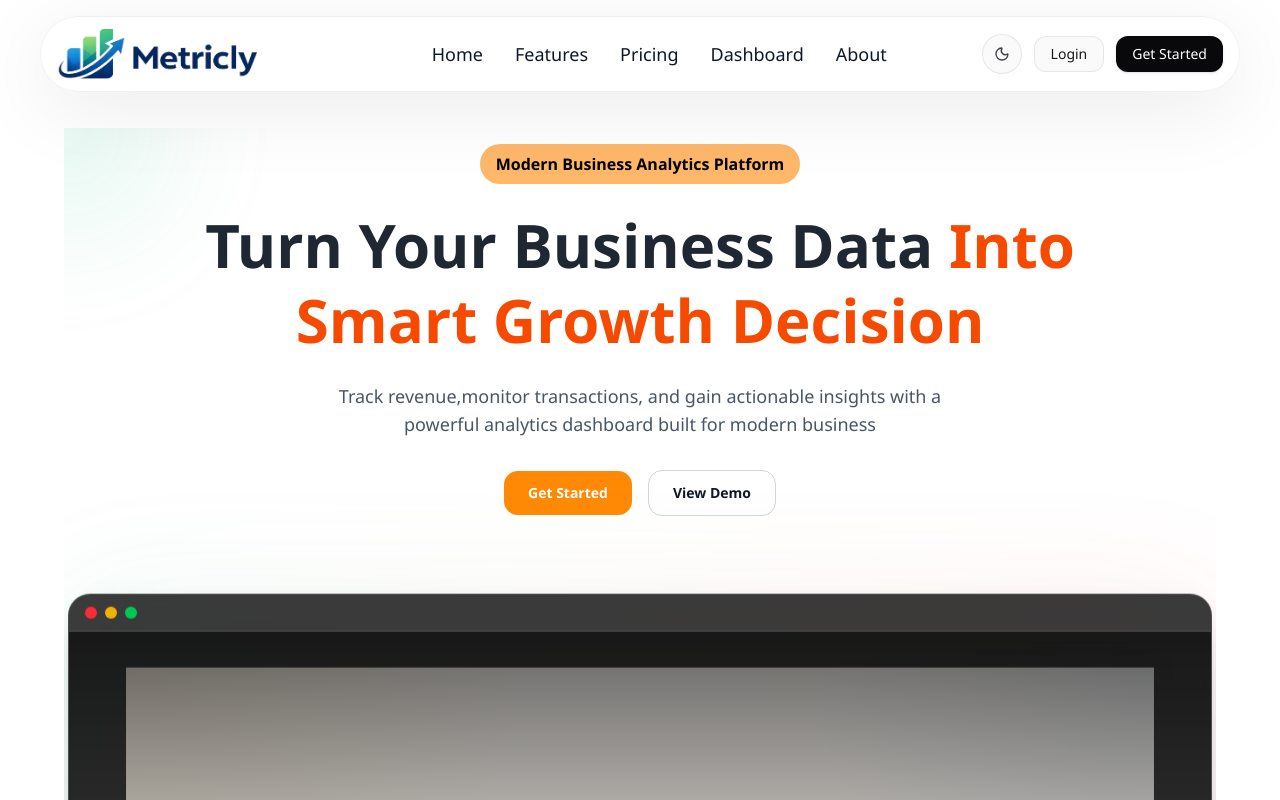
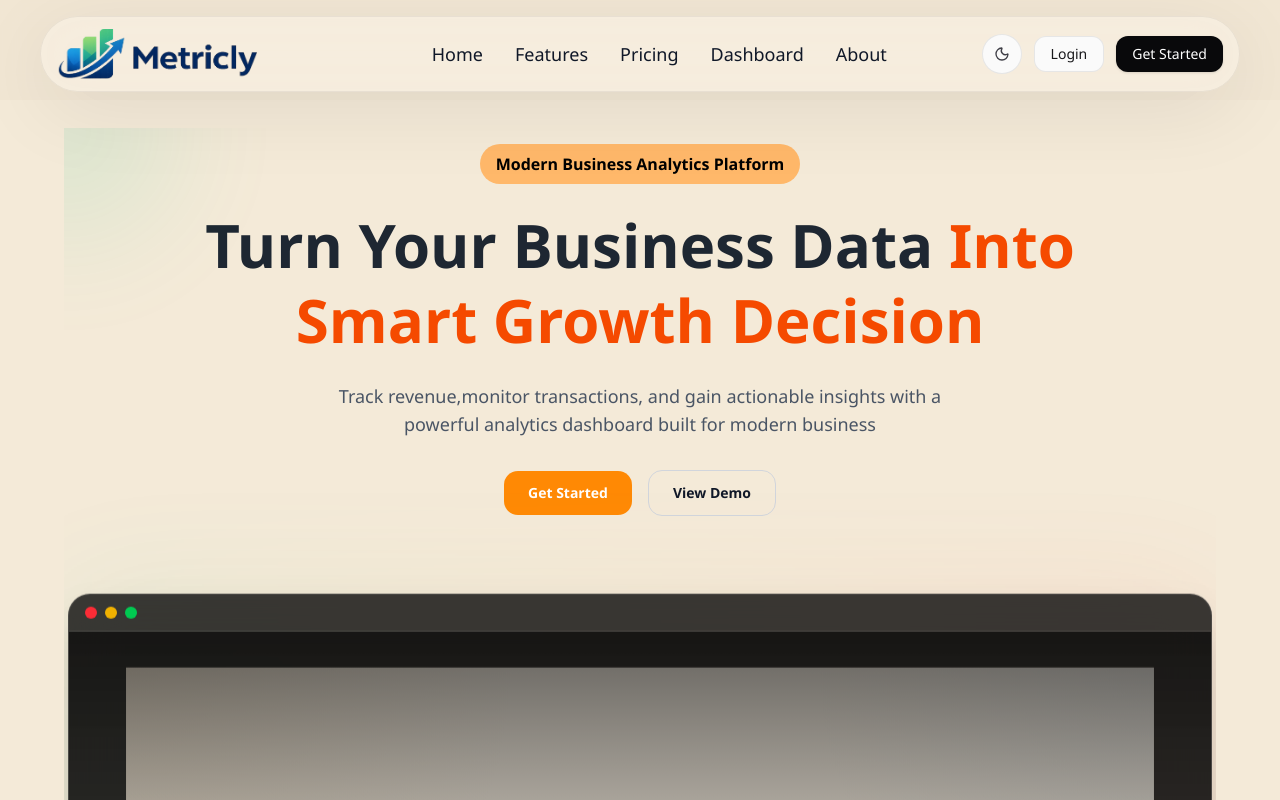
Before and after one commit to Engr-Shegez/metricly, a Next.js app: page / in a window 1280 px wide. Shown: the top 800 px of the page. Built offline with nearby package versions, Linux system fonts and the light colour scheme; no server answers.

Commit message:
Update light theme background to beige

```diff
--- a/src/app/globals.css
+++ b/src/app/globals.css
@@ -47,7 +47,7 @@
 
 :root {
   --radius: 1rem;
-  --background: oklch(0.96 0.018 84);
+  --background: oklch(0.94 0.026 82);
   --foreground: oklch(0.27 0.024 252);
   --card: oklch(0.985 0.008 84);
   --card-foreground: oklch(0.27 0.024 252);
@@ -136,9 +136,9 @@
     color: var(--foreground);
     font-family: "Aptos", "Segoe UI", "Trebuchet MS", system-ui, sans-serif;
     background:
-      radial-gradient(circle at top left, rgba(214, 186, 140, 0.22), transparent 32%),
-      radial-gradient(circle at top right, rgba(132, 154, 180, 0.18), transparent 28%),
-      linear-gradient(180deg, rgba(255, 252, 247, 0.92), rgba(247, 240, 231, 0.96)),
+      radial-gradient(circle at top left, rgba(214, 186, 140, 0.2), transparent 32%),
+      radial-gradient(circle at top right, rgba(132, 154, 180, 0.12), transparent 28%),
+      linear-gradient(180deg, rgba(249, 242, 230, 0.96), rgba(239, 228, 210, 0.98)),
       var(--background);
     font-feature-settings: "rlig" 1, "calt" 1;
     -webkit-font-smoothing: antialiased;
--- a/src/app/page.tsx
+++ b/src/app/page.tsx
@@ -10,7 +10,7 @@ import { MarketingNavbar } from "@/components/navbar";
 
 export default function Home() {
   return (
-    <main className="min-h-screen overflow-x-hidden bg-white dark:bg-slate-950">
+    <main className="min-h-screen overflow-x-hidden bg-background dark:bg-slate-950">
       <MarketingNavbar />
 
       <div className="pb-16 pt-28 sm:pb-20 sm:pt-32 lg:pb-24">
--- a/src/components/navbar.tsx
+++ b/src/components/navbar.tsx
@@ -24,9 +24,9 @@ export function MarketingNavbar() {
   );
 
   return (
-    <header className="fixed inset-x-0 top-0 z-50 bg-white/90 px-2 py-2 backdrop-blur-md dark:bg-slate-950/90 sm:px-4">
+    <header className="fixed inset-x-0 top-0 z-50 bg-[#f1e6d3]/90 px-2 py-2 backdrop-blur-md dark:bg-slate-950/90 sm:px-4">
       <div className="mx-auto max-w-7xl px-6 pt-2">
-        <div className="relative rounded-full border border-black/6 bg-white/78 px-4 py-3 shadow-[0_18px_80px_rgba(0,0,0,0.08)] backdrop-blur-xl dark:border-white/10 dark:bg-slate-950/60 dark:shadow-[0_18px_80px_rgba(0,0,0,0.28)]">
+        <div className="relative rounded-full border border-black/6 bg-[#f8efe0]/78 px-4 py-3 shadow-[0_18px_80px_rgba(0,0,0,0.08)] backdrop-blur-xl dark:border-white/10 dark:bg-slate-950/60 dark:shadow-[0_18px_80px_rgba(0,0,0,0.28)]">
           <div className="flex items-center justify-between gap-4">
             {/* <Link
               href="/"
```
